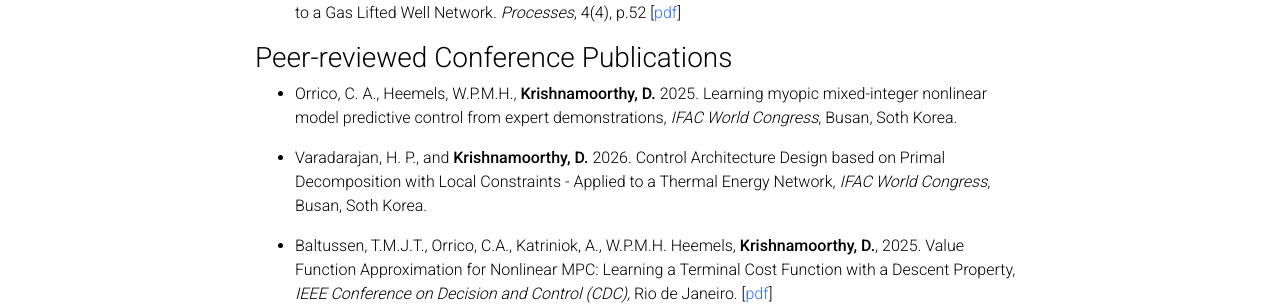
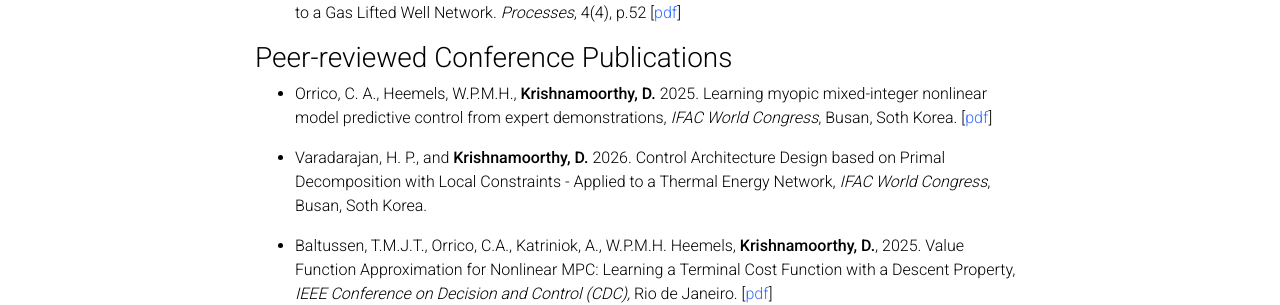
Before and after one commit to dinesh-krishnamoorthy/dinesh-krishnamoorthy.github.io, a Jekyll site: the page built from _pages/publications.md, in a window 1280 px wide and 900 px high, scrolled down 1585 px. Shown: the part 152-457 px from the top of the window. Built offline with Jekyll 4.4.1, drawn with Linux system fonts in a browser that asks for light colours; comment, search, counter and statistics services are not loaded; a style sheet for code colours, icons or effects is not loaded.

Commit message:
Update publications.md

```diff
--- a/_pages/publications.md
+++ b/_pages/publications.md
@@ -40,7 +40,7 @@ nav_order: 2
 
 
 ### Peer-reviewed Conference Publications
-* Orrico, C. A., Heemels, W.P.M.H., **Krishnamoorthy, D.** 2025. Learning myopic mixed-integer nonlinear model predictive control from expert demonstrations, _IFAC World Congress_, Busan, Soth Korea.
+* Orrico, C. A., Heemels, W.P.M.H., **Krishnamoorthy, D.** 2025. Learning myopic mixed-integer nonlinear model predictive control from expert demonstrations, _IFAC World Congress_, Busan, Soth Korea. [[pdf](https://arxiv.org/abs/2605.07401)]
 
 * Varadarajan, H. P., and **Krishnamoorthy, D.** 2026. Control Architecture Design based on Primal Decomposition with Local Constraints - Applied to a Thermal Energy Network, _IFAC World Congress_, Busan, Soth Korea.
 
```
